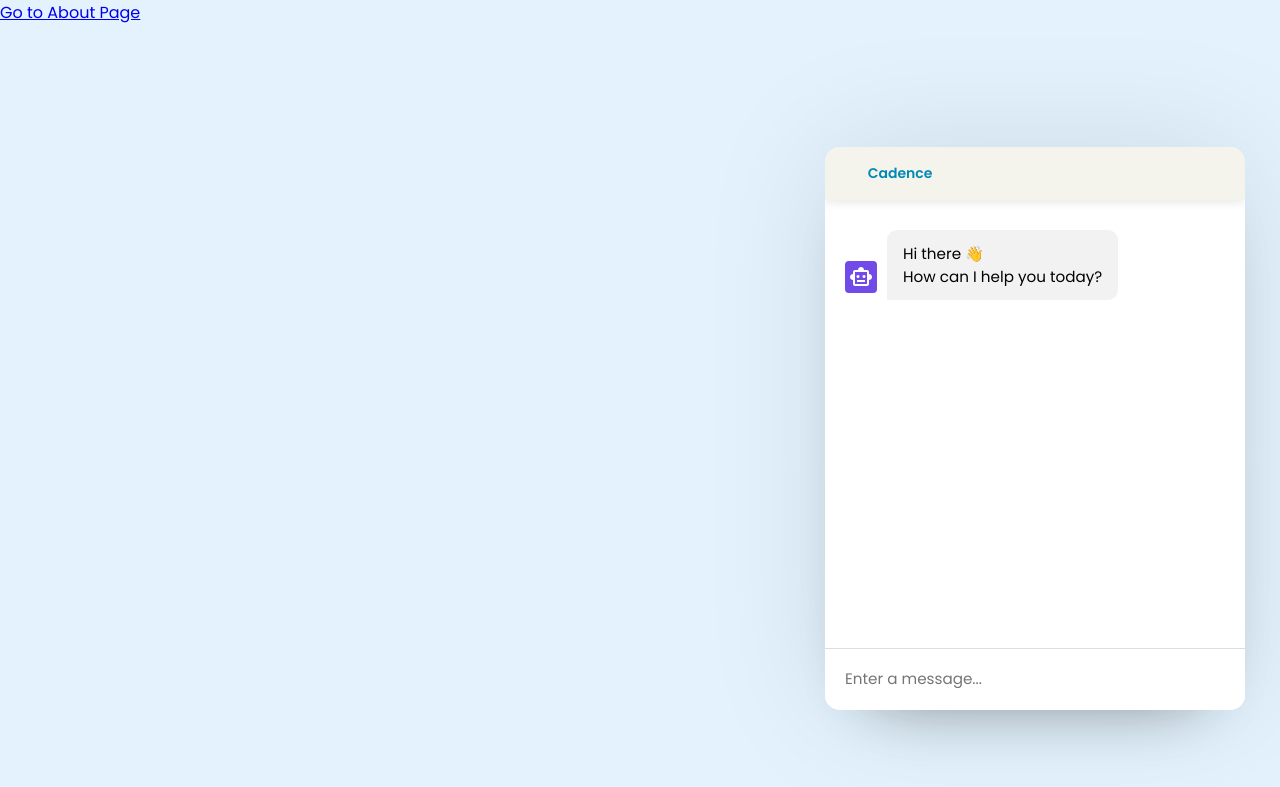
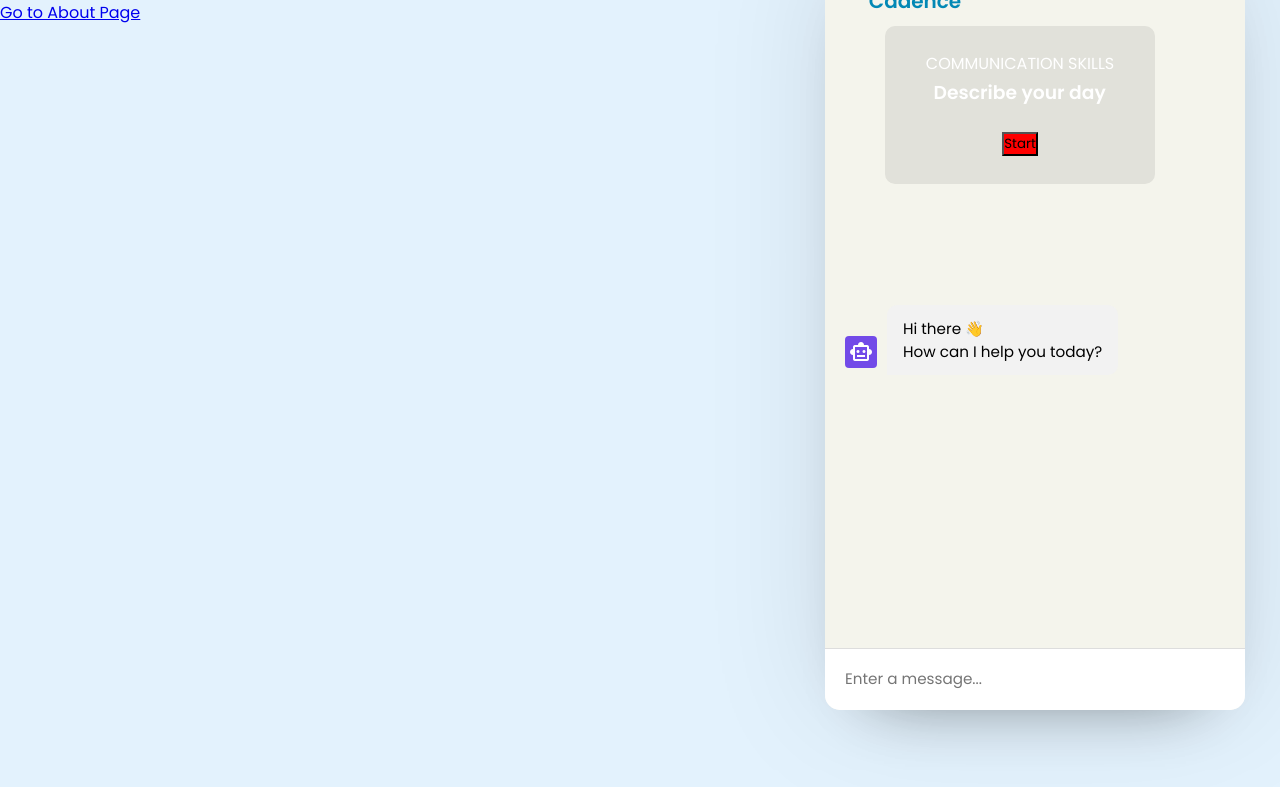
Before and after one commit to Crazygamerxs/Cadence, a Flask app: page / in a window 1280 px wide. Shown: the top 787 px of the page. Run offline with Flask 3, Linux system fonts and the light colour scheme.

Commit message:
UI being revamped

```diff
--- a/static/style.css
+++ b/static/style.css
@@ -10,6 +10,7 @@
   padding: 0;
   box-sizing: border-box;
   font-family: "Poppins", sans-serif;
+
 }
 body {
   background: #E3F2FD;
@@ -49,7 +50,7 @@ body.show-chatbot .chatbot-toggler span:last-child {
   right: 35px;
   bottom: 90px;
   width: 420px;
-  background: #fff;
+  background: #F4F4EC;
   border-radius: 15px;
   overflow: hidden;
   opacity: 0;
@@ -60,6 +61,34 @@ body.show-chatbot .chatbot-toggler span:last-child {
               0 32px 64px -48px rgba(0,0,0,0.5);
   transition: all 0.1s ease;
 }
+
+.start {
+    background-color: red;
+}
+
+.randprmpt {
+    position: relative;
+    left: -07px;
+    top: 2px;
+}
+
+#comskil {
+    position: relative;
+    top: -10px;
+    left: 20px;
+}
+
+
+.custom-box {
+    width: 270px;
+    height: 158px;
+    position: relative;
+    left: 60px;
+    background-color: #e1e1da;
+    border-radius: 10px;
+    /* border: 2px solid #2980b9; */
+}
+
 body.show-chatbot .chatbot {
   opacity: 1;
   pointer-events: auto;
@@ -70,8 +99,8 @@ body.show-chatbot .chatbot {
   position: relative;
   text-align: center;
   color: #fff;
-  background: #f4f4ec;
-  box-shadow: 0 2px 10px rgba(0,0,0,0.1);
+  background: #F4F4EC;
+  /*box-shadow: 0 2px 10px rgba(0,0,0,0.1);*/
 }
 .chatbot header span {
   position: absolute;
@@ -80,13 +109,14 @@ body.show-chatbot .chatbot {
   display: none;
   cursor: pointer;
   transform: translateY(-50%);
+  color: #F4F4EC;
 }
 header h2 {
-  font-size: 14px;
+  font-size: 20px;
   position: relative;
   color: #0288b5;
-
-  left: -135px;
+  left: -120px;
+  margin-bottom: 10px;
 }
 
 .chatbot .chatbox {
--- a/template/index.html
+++ b/template/index.html
@@ -6,6 +6,8 @@
   <meta name="viewport" content="width=device-width, initial-scale=1, shrink-to-fit=no"/>
   <link rel="stylesheet" href="https://fonts.googleapis.com/css2?family=Material+Symbols+Outlined:opsz,wght,FILL,GRAD@48,400,0,0" />
   <link rel="stylesheet" href="https://fonts.googleapis.com/css2?family=Material+Symbols+Rounded:opsz,wght,FILL,GRAD@48,400,1,0" />
+  <link rel="stylesheet" href="https://cdnjs.cloudflare.com/ajax/libs/font-awesome/4.7.0/css/font-awesome.min.css">
+
 
   <title>Cadence</title>
   <meta name="description" content=""/>
@@ -13,16 +15,29 @@
   <meta name="keywords" content=""/>
 
 </head>
+
 <body class="show-chatbot">
     <div class="chatbot">
+        <br>
+
         <header>
           <h2>Cadence</h2>
+          <div class="custom-box">
+            <br/>
+            <p>COMMUNICATION SKILLS</p>
+            <h3 class="randprmpt">&nbsp;&nbsp;&nbsp;Describe your day</h3>
+            <br/>
+            <a href="{{url_for('static', filename='challenges.html')}}"><button class="start">Start</button></a>
+          </div>
           <span class="close-btn material-symbols-outlined">close</span>
+          <!-- <div class="custom-box"></div> -->
         </header>
         <ul class="chatbox">
+            <br/><br/><br/>
           <li class="chat incoming">
             <span class="material-symbols-outlined">smart_toy</span>
             <p>Hi there 👋<br>How can I help you today?</p>
+
           </li>
         </ul>
         <div class="chat-input">
```
Also changed, not shown: static/challenges.html (added), static/goals.html (added), static/person.png (added), static/tasks.html (added).
